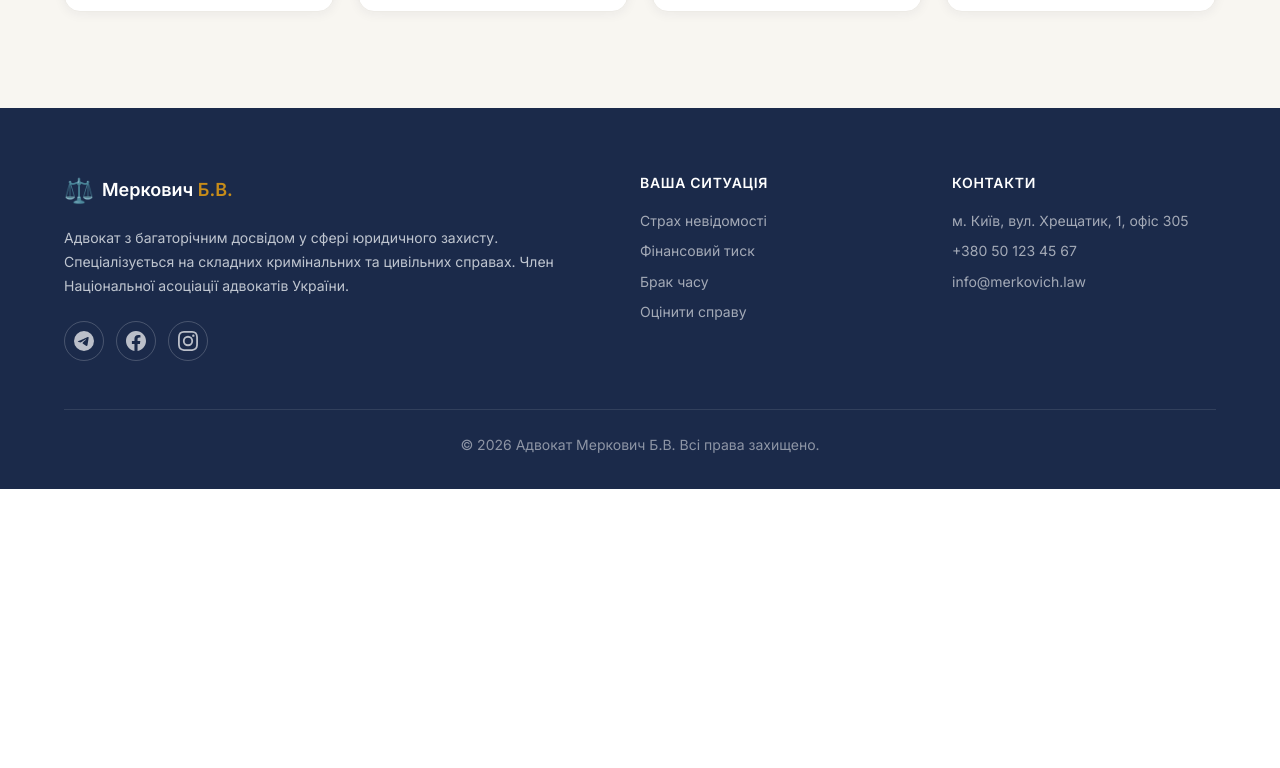
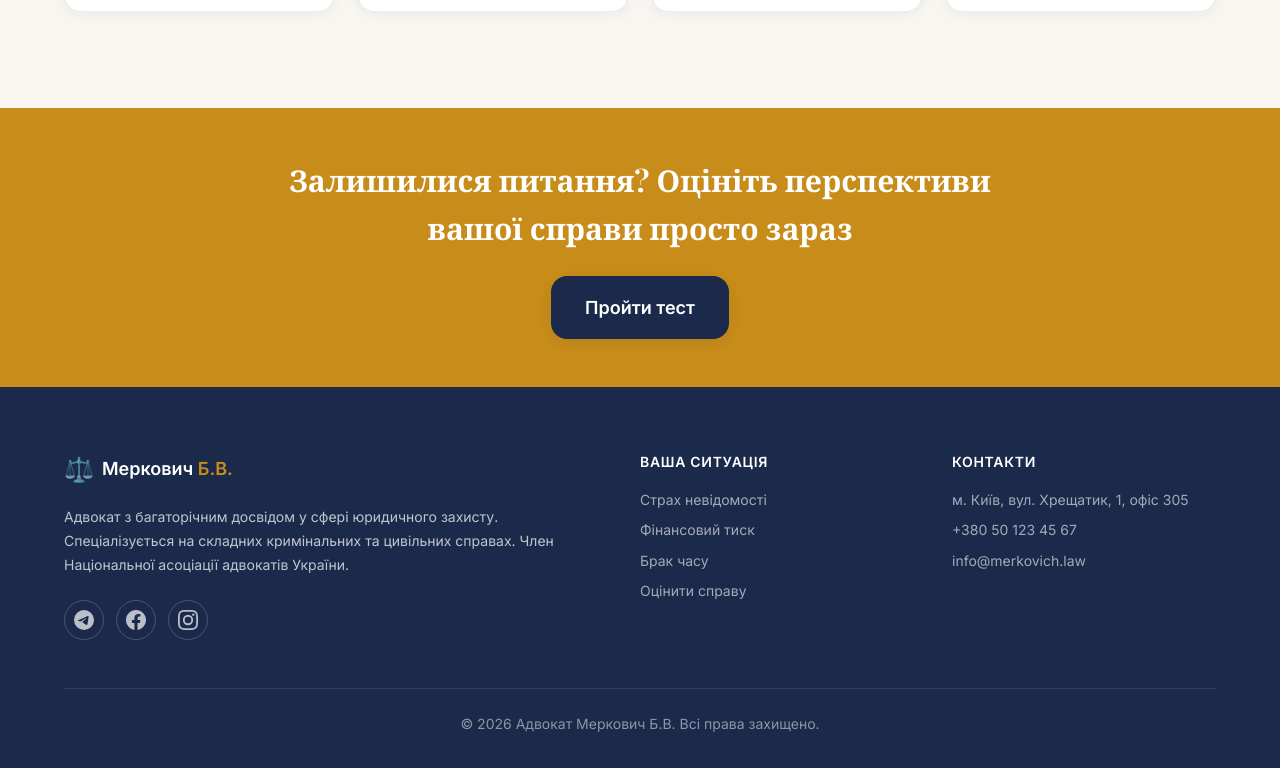
Before and after one commit to yoda887/attorney-site, a Nuxt app in the folder frontend/: page / in a window 1280 px wide. Shown: the part 5324-6092 px from the top of the page. Before the commit the page ends 5813 px from the top, so only its background shows below. Built offline with nearby package versions, Linux system fonts and the light colour scheme; a web font is replaced by a local one.

Commit message:
feat: add Final CTA visual buffer section to boost conversion before footer

```diff
--- /dev/null
+++ b/frontend/app/components/landing/FinalCtaSection.vue
@@ -0,0 +1,53 @@
+<template>
+  <section class="section final-cta-section" role="complementary" aria-label="Final call to action">
+    <div class="container text-center reveal">
+      <h2 class="final-cta-title">{{ t('final_cta.title') }}</h2>
+      <a href="#quiz" class="btn btn-navy btn-lg final-cta-btn">{{ t('final_cta.button') }}</a>
+    </div>
+  </section>
+</template>
+
+<script setup lang="ts">
+const { t } = useI18n();
+useReveal();
+</script>
+
+<style scoped>
+.final-cta-section {
+  background: var(--color-accent);
+  padding: var(--space-12) 0;
+  position: relative;
+  overflow: hidden;
+}
+
+.final-cta-title {
+  font-family: var(--font-display);
+  font-size: var(--text-3xl);
+  font-weight: 700;
+  color: var(--color-text-inverse);
+  margin-bottom: var(--space-6);
+  max-width: 800px;
+  margin-left: auto;
+  margin-right: auto;
+}
+
+.final-cta-btn {
+  background: var(--color-navy);
+  color: var(--color-text-inverse);
+  border-color: var(--color-navy);
+  box-shadow: var(--shadow-md);
+}
+
+.final-cta-btn:hover {
+  background: var(--color-navy-light);
+  border-color: var(--color-navy-light);
+  transform: translateY(-2px);
+  box-shadow: var(--shadow-lg);
+}
+
+@media (max-width: 768px) {
+  .final-cta-title {
+    font-size: var(--text-2xl);
+  }
+}
+</style>
--- a/frontend/app/composables/useI18n.ts
+++ b/frontend/app/composables/useI18n.ts
@@ -152,6 +152,10 @@ const translations: Record<string, Record<string, string>> = {
     'contact.schedule.weekdays': 'Пн-Пт: 09:00 - 18:00',
     'contact.schedule.saturday': 'Сб: 10:00 - 14:00',
     'contact.schedule.sunday': 'Нд: Вихідний',
+
+    // Final CTA
+    'final_cta.title': 'Залишилися питання? Оцініть перспективи вашої справи просто зараз',
+    'final_cta.button': 'Пройти тест',
 
     // About (kept for structured data)
     'about.name': 'Меркович Богдан Валерійович',
@@ -357,6 +361,9 @@ const translations: Record<string, Record<string, string>> = {
     'contact.schedule.saturday': 'Sat: 10:00 - 14:00',
     'contact.schedule.sunday': 'Sun: Closed',
 
+    'final_cta.title': 'Still have questions? Assess your case prospects right now',
+    'final_cta.button': 'Take the test',
+
     'about.name': 'Merkovich Bogdan Valeriyovych',
     'about.description': 'An attorney with many years of experience in legal defense. Specializes in complex criminal and civil cases. Member of the Ukrainian National Bar Association.',
 
--- a/frontend/app/pages/index.vue
+++ b/frontend/app/pages/index.vue
@@ -6,6 +6,7 @@
     <LegalQuizSection />
     <MultiStepForm />
     <ContactSection />
+    <FinalCtaSection />
     <BackToTop />
   </div>
 </template>
```
